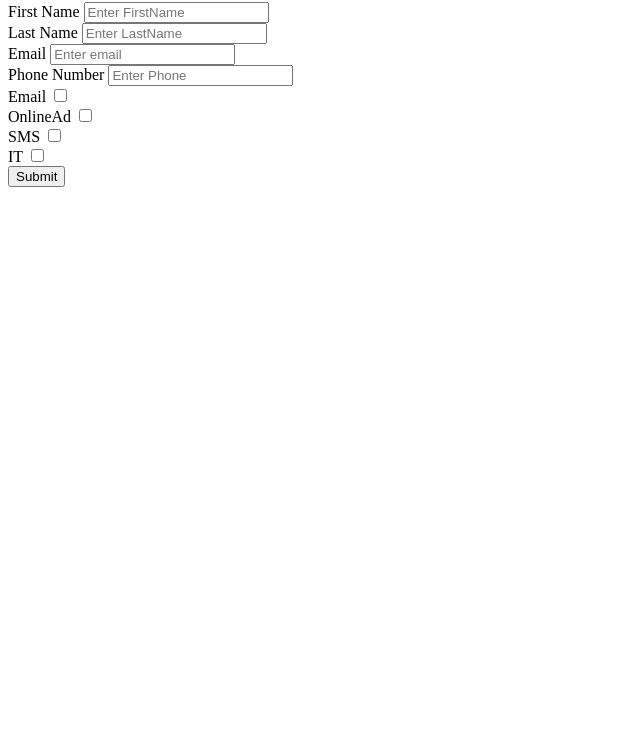
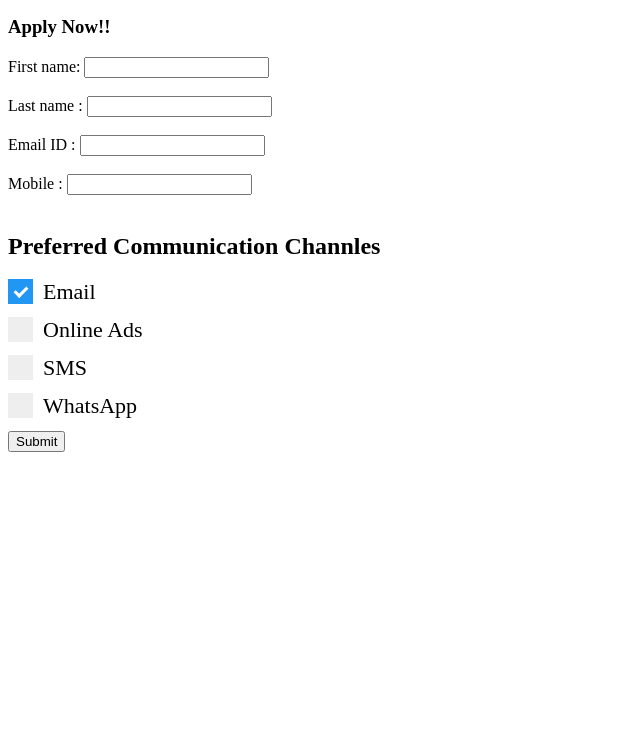
Before and after one commit to sarmaamith/contactus, a plain HTML site: page index.html in a window 1280 px wide. Shown: the part 64-800 px from the top of the page, without its empty margins (0-640 px from the left). Drawn offline with Linux system fonts and the light colour scheme.

Commit message:
Update index.html

```diff
--- a/index.html
+++ b/index.html
@@ -1,45 +1,117 @@
+<!DOCTYPE html>
+<html>
 <head>
-
-<h1> test1 </h1>
-</head>
 
 <body>
 
-    <section>
-        <form id="iframeIntegrationExampleForm">
-            <div class="form-group">
-                <label for="firstName">First Name</label>
-                <input name="firstName" id="firstName" placeholder="Enter FirstName" />
-            </div>
-            <div class="form-group">
-                <label for="lastName">Last Name</label>
-                <input name="lastName" id="lastName" placeholder="Enter LastName" />
-            </div>
-            <div class="form-group">
-                <label for="email">Email</label>
-                <input type="text" name="email" id="email" placeholder="Enter email" />
-            </div>
-	    <div class="form-group">
-                <label for="email">Phone Number</label>
-                <input type="text" name="phone" id="phone" placeholder="Enter Phone" />
-            </div>
-	    <div class="form-group">
-                <label for="email">Email</label>
-                <input type="checkbox" name="email" id="email" placeholder="Select" />
-            </div>
-	    <div class="form-group">
-                <label for="onlineAd">OnlineAd</label>
-                <input type="checkbox" name="OnlineAd" id="OnlineAd" placeholder="Select" />
-            </div>
-	    <div class="form-group">
-                <label for="SMS">SMS</label>
-                <input type="checkbox" name="SMS" id="SMS" placeholder="Select" />
-            </div>
-	    <div class="form-group">
-                <label for="Whatsapp">IT</label>
-                <input type="checkbox" name="Whatsapp" id="Whatsapp" placeholder="Select" />
-            </div>
+<h1>Get an Instant Personal Loan</h1>
+<h3>Apply Now!!</h3>
+
+<form action="/action_page.php">
+  <label for="fname">First name:</label>
+  <input type="text" id="fname" name="fname"><br><br>
+  <label for="lname">Last name :</label>
+  <input type="text" id="lname" name="lname"><br><br>
+  <label for="fname">Email ID  :</label>
+  <input type="text" id="fname" name="email"><br><br>
+  <label for="fname">Mobile               :</label>
+  <input type="text" id="fname" name="mobile"><br><br>
+</form>
+
+<style>
+/* The container */
+.container {
+  display: block;
+  position: relative;
+  padding-left: 35px;
+  margin-bottom: 12px;
+  cursor: pointer;
+  font-size: 22px;
+  -webkit-user-select: none;
+  -moz-user-select: none;
+  -ms-user-select: none;
+  user-select: none;
+}
+
+/* Hide the browser's default checkbox */
+.container input {
+  position: absolute;
+  opacity: 0;
+  cursor: pointer;
+  height: 0;
+  width: 0;
+}
+
+/* Create a custom checkbox */
+.checkmark {
+  position: absolute;
+  top: 0;
+  left: 0;
+  height: 25px;
+  width: 25px;
+  background-color: #eee;
+}
+
+/* On mouse-over, add a grey background color */
+.container:hover input ~ .checkmark {
+  background-color: #ccc;
+}
+
+/* When the checkbox is checked, add a blue background */
+.container input:checked ~ .checkmark {
+  background-color: #2196F3;
+}
+
+/* Create the checkmark/indicator (hidden when not checked) */
+.checkmark:after {
+  content: "";
+  position: absolute;
+  display: none;
+}
+
+/* Show the checkmark when checked */
+.container input:checked ~ .checkmark:after {
+  display: block;
+}
+
+/* Style the checkmark/indicator */
+.container .checkmark:after {
+  left: 9px;
+  top: 5px;
+  width: 5px;
+  height: 10px;
+  border: solid white;
+  border-width: 0 3px 3px 0;
+  -webkit-transform: rotate(45deg);
+  -ms-transform: rotate(45deg);
+  transform: rotate(45deg);
+}
+</style>
+<body>
+
+<h2>Preferred Communication Channles</h2>
+<label class="container">Email
+  <input type="checkbox" checked="checked">
+  <span class="checkmark"></span>
+</label>
+<label class="container">Online Ads
+  <input type="checkbox">
+  <span class="checkmark"></span>
+</label>
+<label class="container">SMS
+  <input type="checkbox">
+  <span class="checkmark"></span>
+</label>
+<label class="container">WhatsApp
+  <input type="checkbox">
+  <span class="checkmark"></span>
+</label>
+
+
 	<button id="cmp__prefcenter_submit_btn" type="submit" class="cmp-form-submit-button">Submit</button>
     </section>
 
+
+
 </body>
+</html>
```
